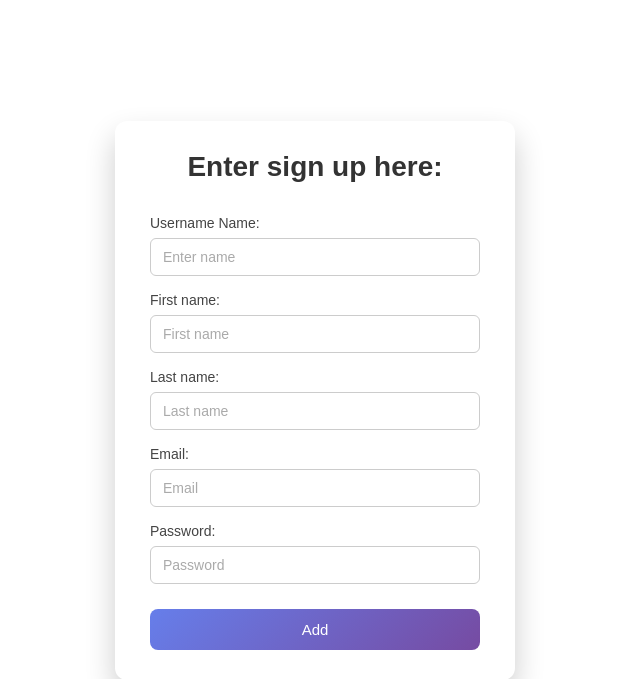
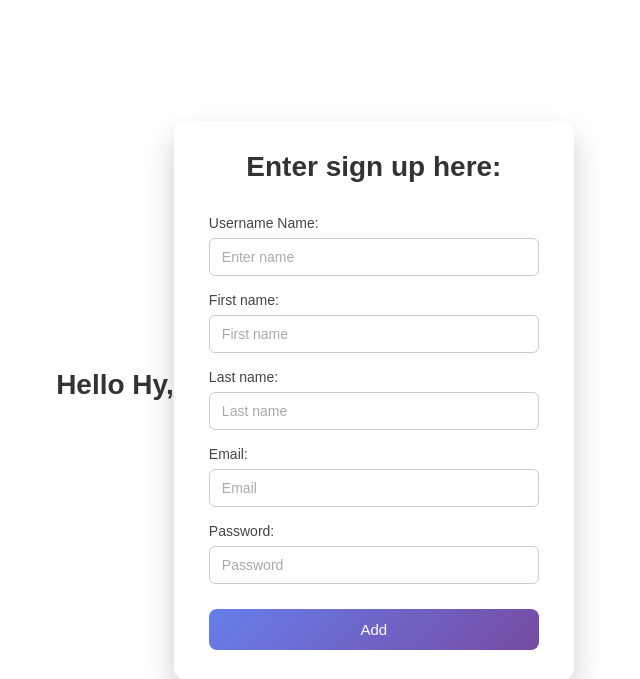
Before and after one commit to wasiftyagi56-cyber/django-project-james-backery, a Django app: page /Signup in a window 1280 px wide. Shown: the top 679 px of the page, without its empty margins (325-965 px from the left). Run offline with Django 5.2, Linux system fonts and the light colour scheme.

Commit message:
initial commit. new change

```diff
--- a/templates/signup.html
+++ b/templates/signup.html
@@ -9,6 +9,7 @@
 
 </head>
 <body>
+    <h1>Hello Hy, </h1>
     <form action="" method="post">
         <h1> Enter sign up here:</h1>
         {% csrf_token %}
```
